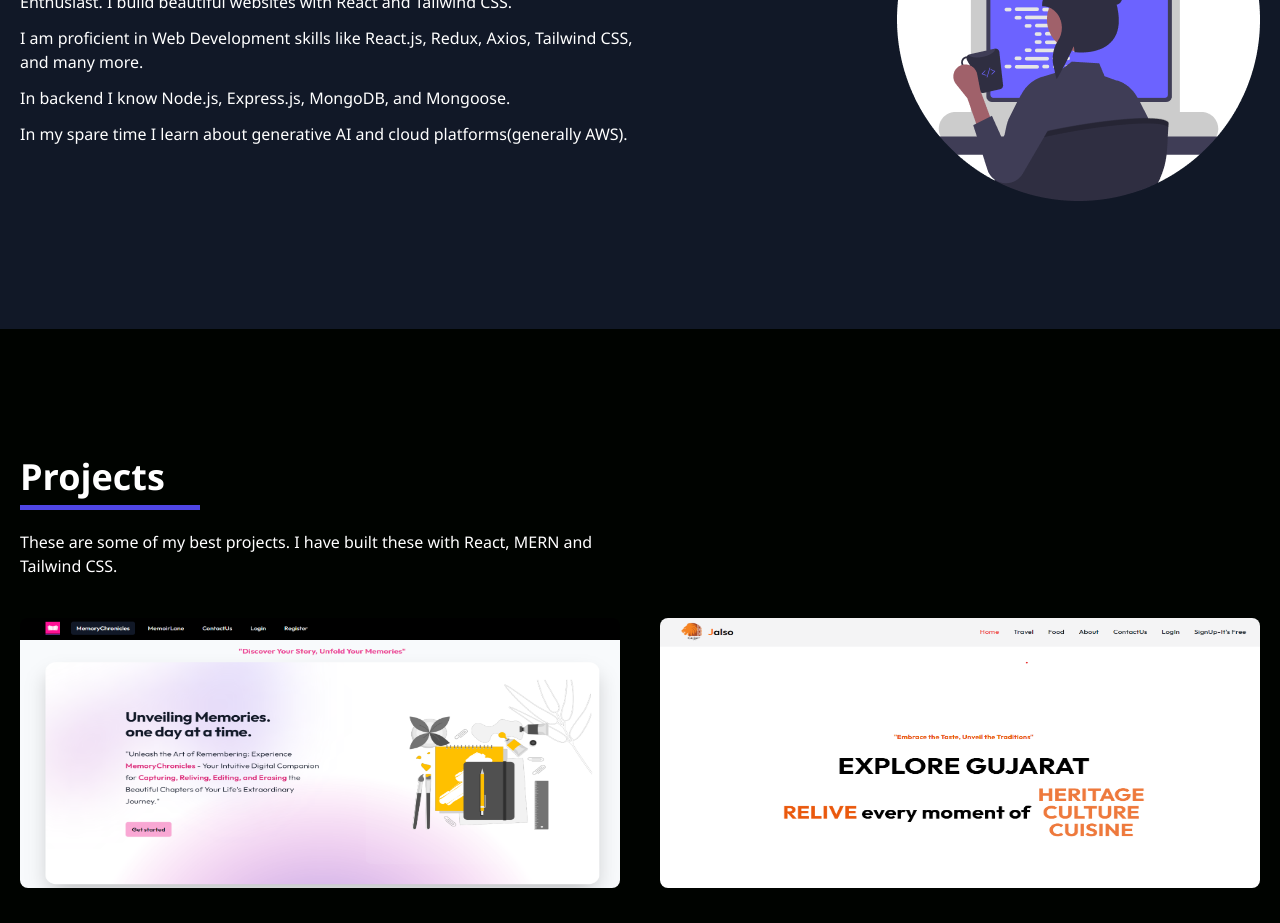
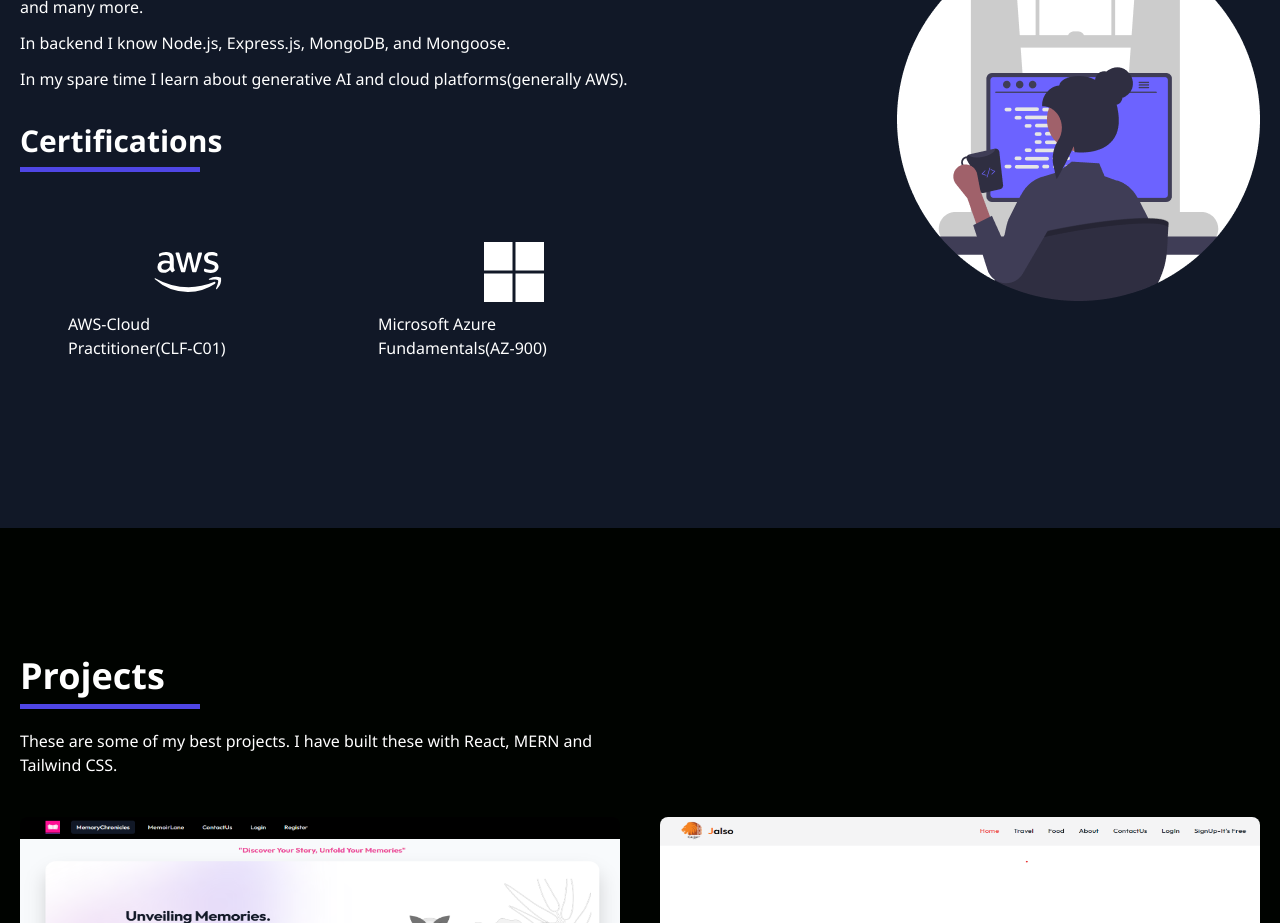
Before and after one commit to dakshal-d/Portfolio-Website, a React (Create React App) app: page / in a window 1280 px wide. Shown: the part 1080-2003 px from the top of the page. Built offline with nearby package versions, Linux system fonts and the light colour scheme.

Commit message:
About Section Updated

```diff
--- a/src/components/About.jsx
+++ b/src/components/About.jsx
@@ -1,6 +1,9 @@
 import React from "react";
 import AboutImg from "../assets/about-img.png";
-
+import {
+  BiLogoAws,
+  BiLogoMicrosoft
+} from "react-icons/bi";
 const About = () => {
   return (
     <section className="bg-gray-900 text-white px-5 py-32" id="about">
@@ -23,6 +26,23 @@ const About = () => {
           <p>
             In my spare time I learn about generative AI and cloud platforms(generally AWS).
           </p>
+          <h3 className="mt-8 text-3xl font-bold mb-5 border-b-[5px] w-[180px] border-indigo-600 pb-2">
+            Certifications
+          </h3>
+          <div className="grid grid-cols-2 mx-auto gap-10">
+
+              <a href="https://www.credly.com/badges/fbb9cc9c-26d0-490a-8fdd-3eff88d32326/public_url" className="hover:bg-black rounded-xl px-12 py-10">
+                <BiLogoAws className="mx-20" size={80} />
+                <p>AWS-Cloud Practitioner(CLF-C01)</p>
+              </a>
+
+              <a href="https://www.credly.com/badges/f031ba25-6b98-4250-b7f3-bec6b24fec5e/public_url" className="hover:bg-black rounded-xl px-7 py-10">
+                <BiLogoMicrosoft className="mx-24" size={80} />
+                <p>Microsoft Azure Fundamentals(AZ-900)</p>
+              </a>
+          </div>
+
+
         </div>
 
         <div className="about-img">
```
